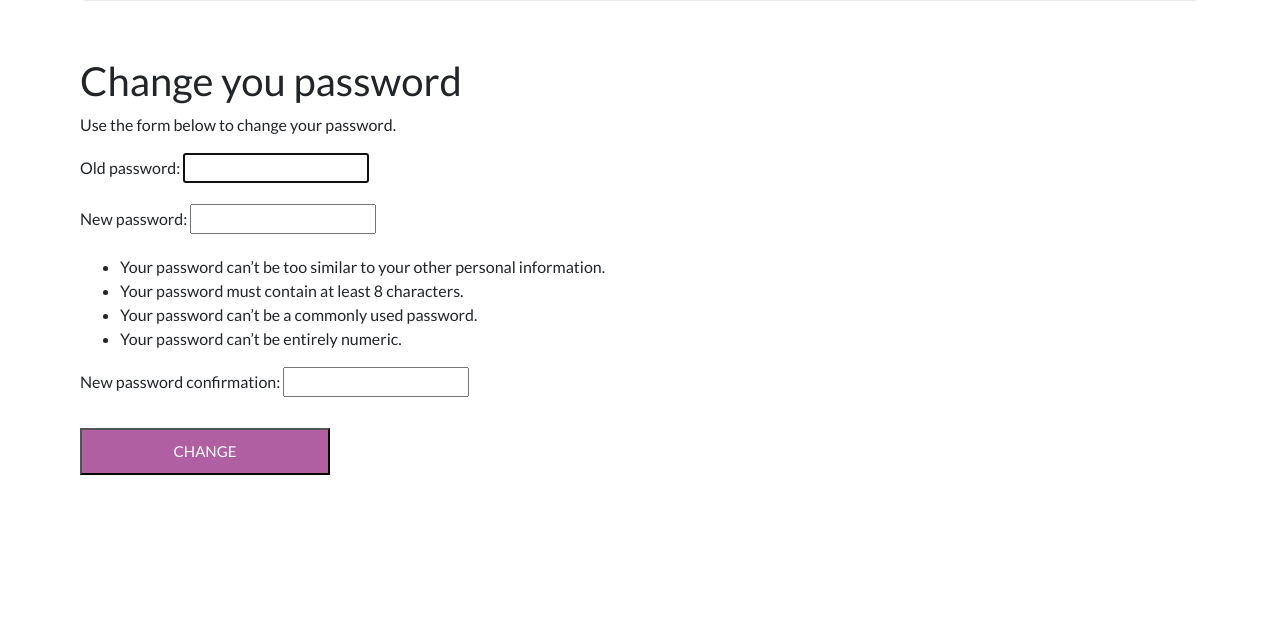
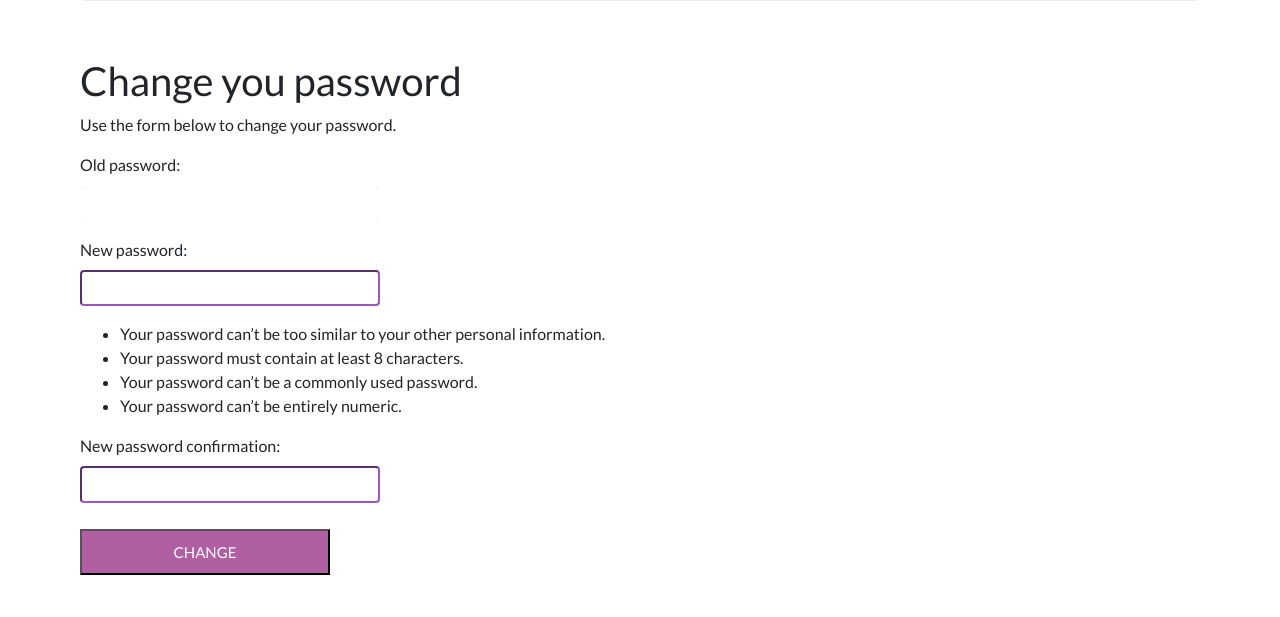
Before and after one commit to WebStar713/reading-process-tracker-app, a Django app: page /password_change/ in a window 1280 px wide. Shown: the part 438-1055 px from the top of the page. Before the commit the page ends 913 px from the top, so only its background shows below. Run offline with Django 3.2, Linux system fonts and the light colour scheme; the visitor is signed in with stand-in values (Sample User, id 1); parts of the project's set-up code (start-up, migrations or seed data) failed here and were passed over; some libraries are stand-ins or nearby versions.

Commit message:
Customizing inputs in "change your password" form

```diff
--- a/project/app/static/base.css
+++ b/project/app/static/base.css
@@ -87,7 +87,7 @@ body {
     height: 800;
 }
 
-#id_first_name, #id_email, #id_password2, #id_password, #id_password1, #id_username {
+#id_first_name, #id_email, #id_password2, #id_password, #id_password1, #id_username, #id_new_password1, #id_new_password2, #id_old_password {
     padding:10px 10px;
     font-size:15px;
     width:300px;
```
